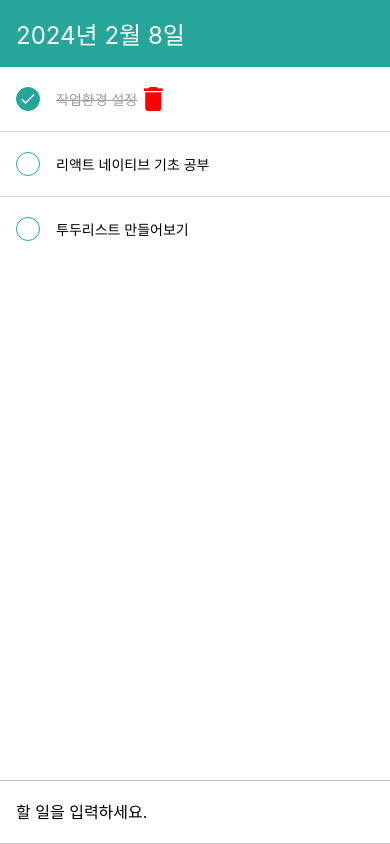
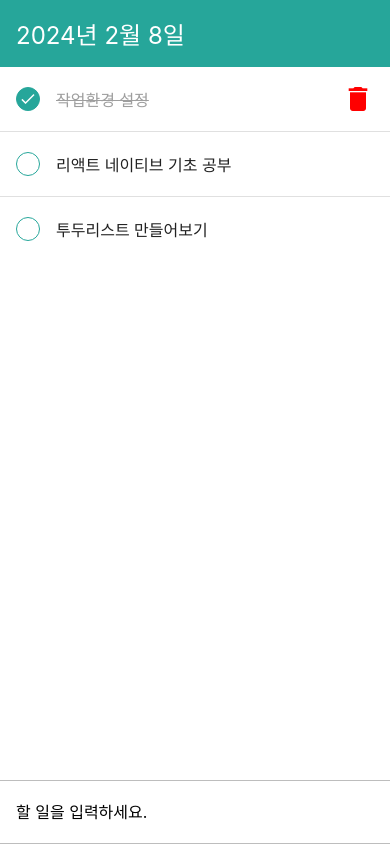
Before and after one commit to wannabefrontdeveloper/TodoApp, a React Native app: screen / in a window 390 px wide. Built offline with nearby package versions, Linux system fonts and the light colour scheme.

Commit message:
오타수정

```diff
--- a/components/TodoItem.js
+++ b/components/TodoItem.js
@@ -14,7 +14,7 @@ function TodoItem({id, text, done, onToggle}) {
           )}
         </View>
       </TouchableOpacity>
-      <Text style={(styles.text, done && styles.lineThrough)}>{text}</Text>
+      <Text style={[styles.text, done && styles.lineThrough]}>{text}</Text>
       {done ? (
         <Icon name="delete" size={32} color="red" />
       ) : (
```
